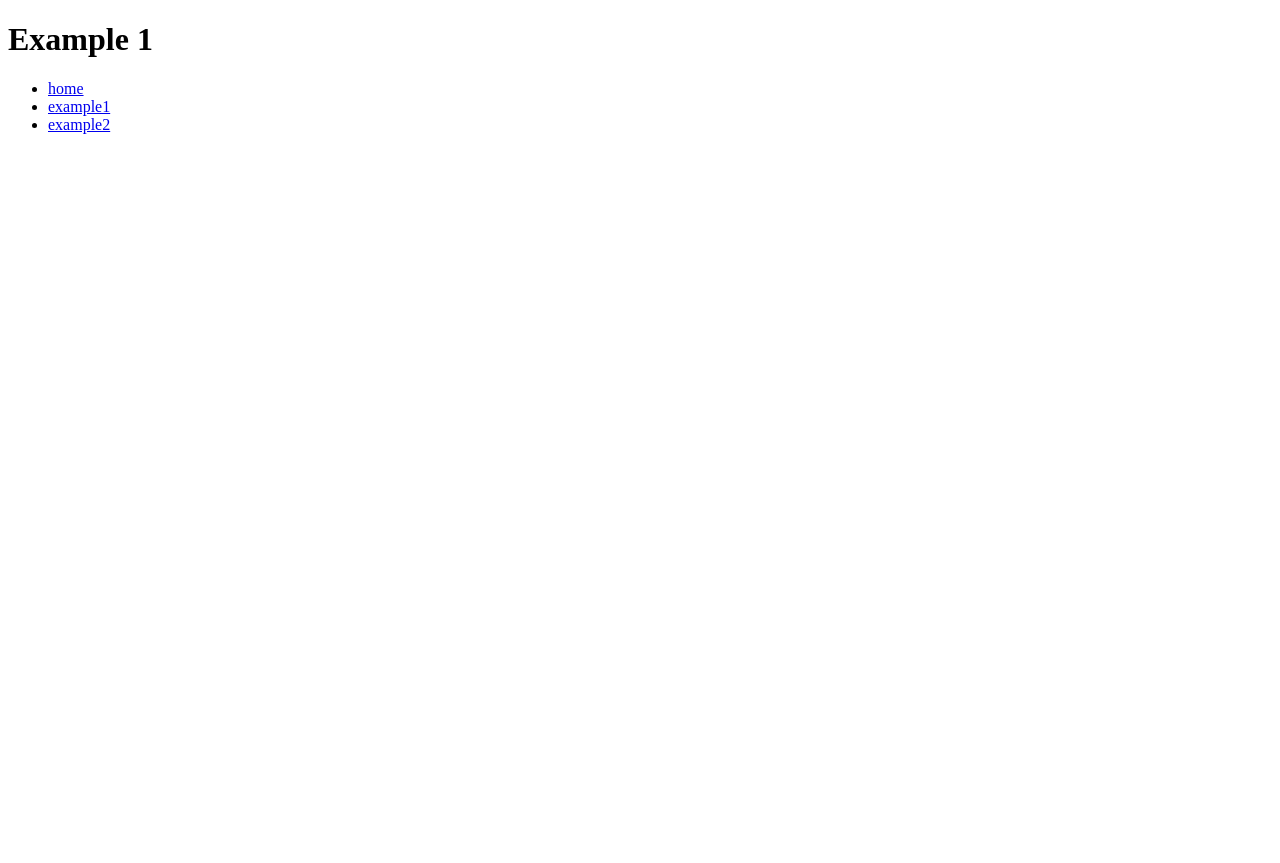
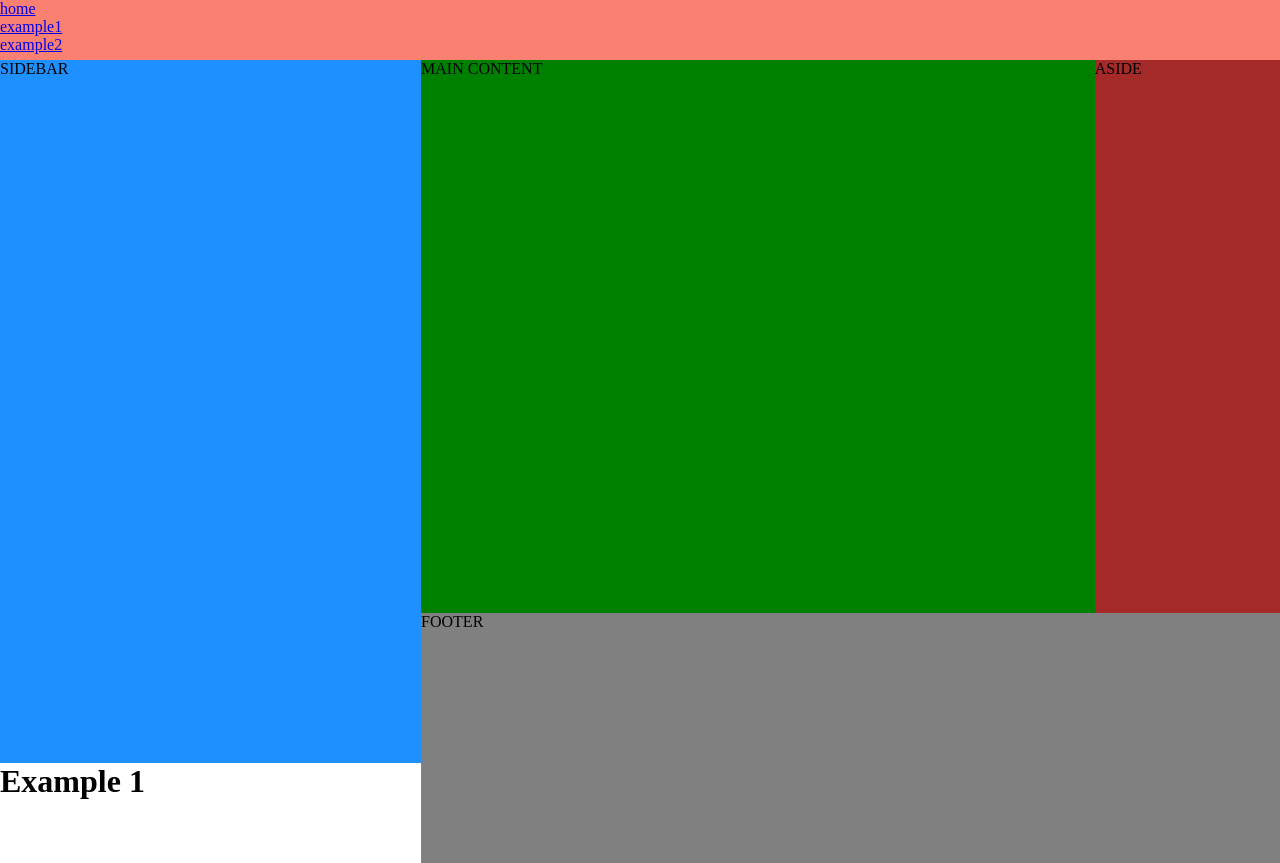
Before and after one commit to AldanaPachecoMartinez/23a-Grid, a plain HTML site: page pages/example-1.html in a window 1280 px wide. Before the commit the page ends 800 px from the top, so only its background shows below. Drawn offline with Linux system fonts and the light colour scheme.

Commit message:
grid area web layout

```diff
--- /dev/null
+++ b/css/example-1.css
@@ -0,0 +1,27 @@
+*{margin: 0;
+    padding: 0;
+    box-sizing: border-box;}
+
+body{display: grid;
+grid-template-areas: 'header header header header header header header'
+'sidebar sidebar main main main main aside'
+'sidebar sidebar footer footer footer footer footer';
+height: 100vh;
+grid-template-rows: 60px 1fr 150px;}
+
+.header{background-color: salmon;
+grid-area: header;
+height: 60px;}
+
+.sidebar{background-color: dodgerblue;
+grid-area: sidebar;}
+
+.main{background-color: green;
+grid-area: main;}
+
+.aside{background-color: brown;
+grid-area: aside;}
+
+.footer{background-color: grey;
+grid-area: footer;
+height: 250px;}
--- a/pages/example-1.html
+++ b/pages/example-1.html
@@ -5,11 +5,13 @@
     <meta http-equiv="X-UA-Compatible" content="IE=edge">
     <meta name="viewport" content="width=device-width, initial-scale=1.0">
     <title>Example 1</title>
+
+    <link rel="stylesheet" href="/css/example-1.css">
 </head>
 <body>
     <h1>Example 1</h1>
 
-    <header>
+    <header class="header">
         <nav>
             <ul>
                 <li><a href="/index.html">home</a></li>
@@ -18,5 +20,13 @@
             </ul>
         </nav>
     </header>
+    <aside class="sidebar">
+        SIDEBAR
+    </aside>
+    <main class="main">
+        MAIN CONTENT
+    </main>
+    <aside class="aside">ASIDE</aside>
+    <footer class="footer">FOOTER</footer>
 </body>
 </html>
```
Also changed, not shown: css/styles.css (+19 -2 lines), index.html (+8 -1 lines).
